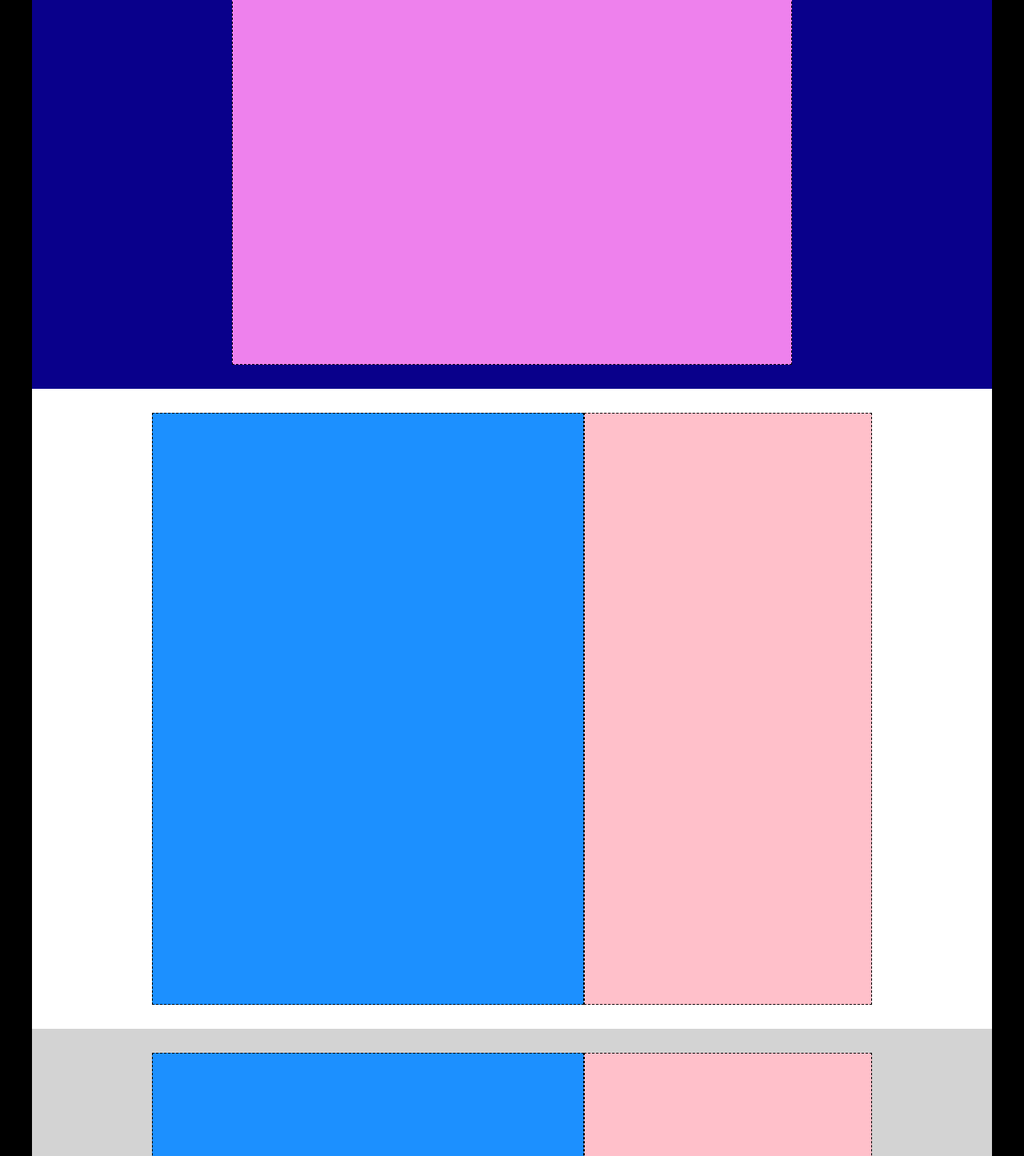
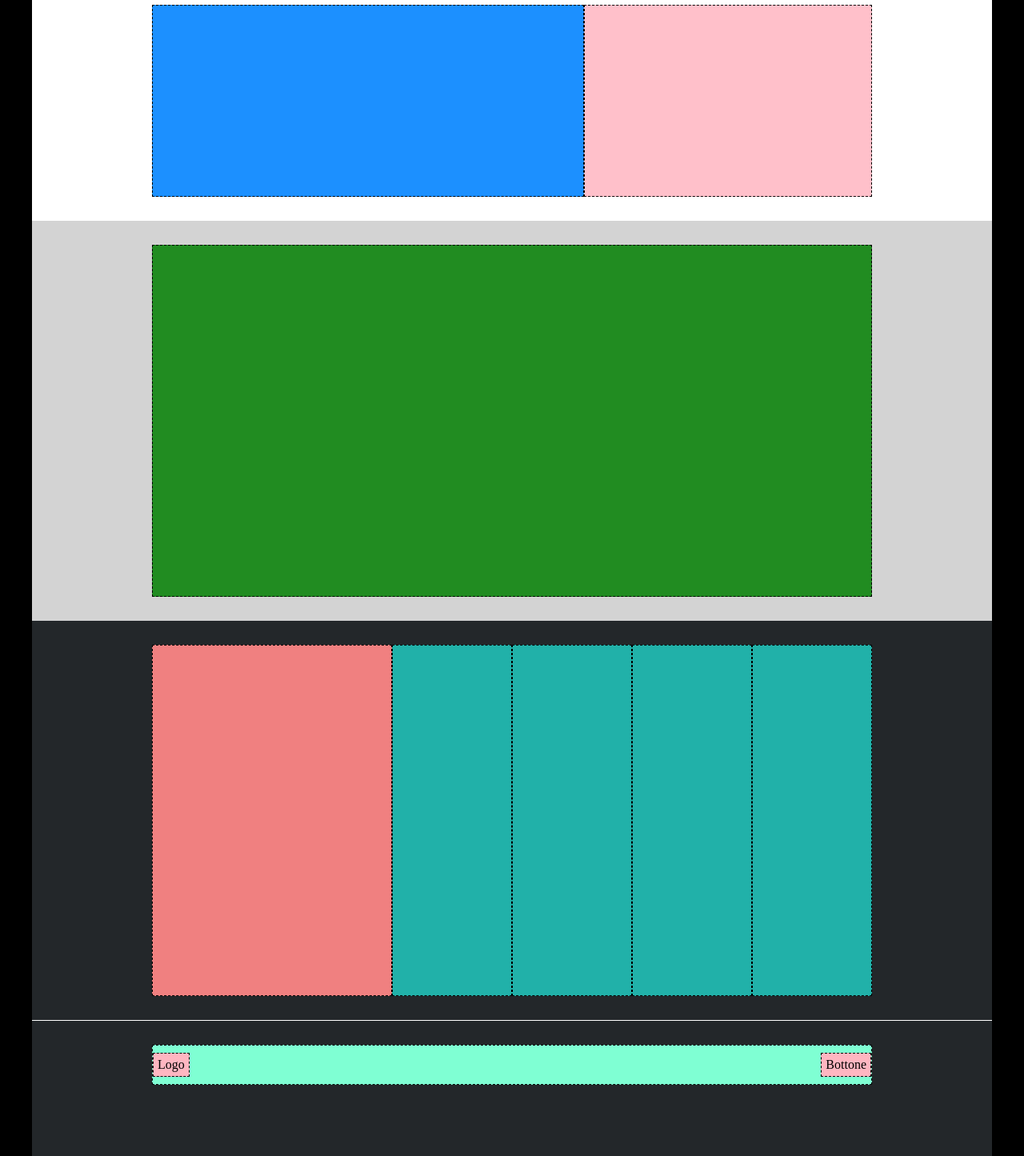
Before and after one commit to VincenzoDiMasi/htmlcss-struttura-discord, a plain HTML site: page index.html in a window 1280 px wide. Shown: the part 1174-2619 px from the top of the page at 80% size. Drawn offline with Linux system fonts and the light colour scheme.

Commit message:
finish (problema height)

```diff
--- a/style.css
+++ b/style.css
@@ -14,7 +14,7 @@
 
 .flex-conteiner {
     display: flex;
-    min-height: 800px;
+    ;
 
 }
 
@@ -49,12 +49,13 @@ header {
     min-width: 100%;
     flex-basis: 100%;
     padding: 30px 250px;
+    height: 300px;
 
 
 }
 
 #prpl {
-    height: 800px;
+    height: 100%;
     background-color: rgb(238, 129, 237);
     border: 1px dashed black;
 
@@ -62,8 +63,7 @@ header {
 
 .wht-section {
     background-color: rgb(255, 255, 255);
-    min-width: 100%;
-    flex-basis: 100%;
+    height: 300px;
     padding: 30px 150px;
 }
 
@@ -82,21 +82,20 @@ header {
 
 .gry-section {
     background-color: lightgrey;
-    min-width: 100%;
-    flex-basis: 100%;
+    height: 500px;
     padding: 30px 150px;
+    flex-direction: row-reverse;
 }
 
 .grn-sqr {
-    width: 100%;
+    width: 1000px;
     border: 1px dashed black;
     background-color: rgb(33, 140, 33);
 }
 
 .drkgry-section {
     background-color: rgb(35, 39, 42);
-    min-width: 100%;
-    flex-basis: 100%;
+    height: 500px;
     padding: 30px 150px;
     border-bottom: 1px white solid;
 }
@@ -110,15 +109,17 @@ header {
 .aqua-sqr {
     width: calc(100% / 6);
     border: 1px dashed black;
-    background-color: rgb(33, 140, 33);
+    background-color: rgb(33, 177, 169);
 }
 
 .aqua2-sqr {
+    height: 50px;
     width: 100%;
     border: 1px dashed black;
     background-color: rgb(127, 255, 211);
     justify-content: space-between;
     align-items: center;
+    padding: 10px 0;
 }
 
 .buttonbox {
```
